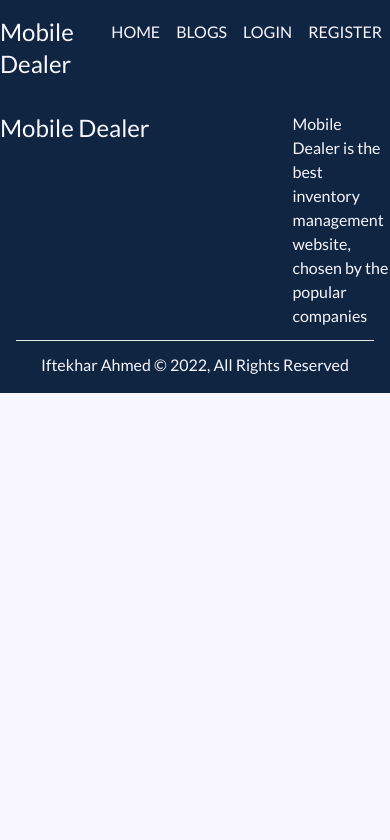
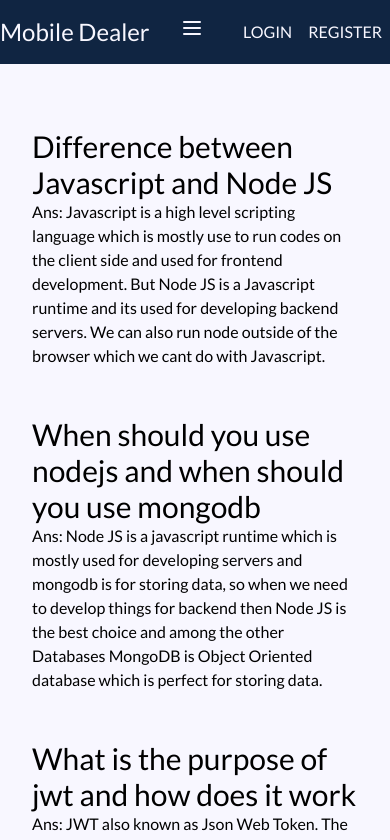
Before and after one commit to IftekharAhmedS/warehouse-management-client-side, a React (Create React App) app: page /blogs in a window 390 px wide. Shown: the top 840 px of the page. Built offline with nearby package versions, Linux system fonts and the light colour scheme; no server answers.

Commit message:
added 404 page

```diff
--- a/public/index.html
+++ b/public/index.html
@@ -24,7 +24,7 @@
       work correctly both with client-side routing and a non-root public URL.
       Learn how to configure a non-root public URL by running `npm run build`.
     -->
-    <title>React App</title>
+    <title>Mobile Dealer</title>
   </head>
   <body>
     <noscript>You need to enable JavaScript to run this app.</noscript>
--- a/src/App.js
+++ b/src/App.js
@@ -4,11 +4,13 @@ import Footer from './components/Footer/Footer';
 import Header from './components/Header/Header';
 import RequireAuth from './components/RequireAuth/RequireAuth';
 import AddItems from './pages/AddNewItem/AddItems';
+import Blogs from './pages/Blogs/Blogs';
 import Home from './pages/Home/Home';
 import ItemInfo from './pages/ItemInfo/ItemInfo';
 import Login from './pages/Login/Login';
 import ManageInventory from './pages/ManageInventory/ManageInventory';
 import MyItems from './pages/MyItems/MyItems';
+import NotFound from './pages/NotFound/NotFound';
 import Register from './pages/Register/Register';
 import ResetPassword from './pages/ResetPassword/ResetPassword';
 
@@ -25,6 +27,8 @@ function App() {
         <Route path='/item/:id' element={<RequireAuth><ItemInfo></ItemInfo></RequireAuth>}></Route>
         <Route path='/manage-inventory' element={<RequireAuth><ManageInventory></ManageInventory></RequireAuth>}></Route>
         <Route path='/reset-password' element={<ResetPassword></ResetPassword>}></Route>
+        <Route path='/blogs' element={<Blogs></Blogs>}></Route>
+        <Route path='*' element={<NotFound></NotFound>}></Route>
       </Routes>
       <Footer></Footer>
     </div>
--- a/src/components/Header/Header.js
+++ b/src/components/Header/Header.js
@@ -1,4 +1,4 @@
-import React from 'react';
+import React, { useState } from 'react';
 import { Link } from 'react-router-dom';
 import { useAuthState } from 'react-firebase-hooks/auth';
 import auth from '../../firebase.init';
@@ -12,6 +12,10 @@ const Header = () => {
         signOut(auth)
     }
 
+    const [active, setActive] = useState('false')
+    const navToggle = () => {
+        setActive(!active)
+    }
 
     return (
         <header className='bg-[#102542] text-[#F8F7FF] py-4'>
@@ -20,16 +24,23 @@ const Header = () => {
                     <Link to='/'>Mobile Dealer</Link>
                 </div>
                 <div className="nav-links-area text-base">
-                    <ul className='flex uppercase leading-8'>
+                    <div className="flex justify-center">
+                    <button onClick={navToggle} className='sm:hidden'>
+                        <svg xmlns="http://www.w3.org/2000/svg" className="h-6 w-6" fill="none" viewBox="0 0 24 24" stroke="currentColor" strokeWidth={2}>
+                        <path strokeLinecap="round" strokeLinejoin="round" d="M4 6h16M4 12h16M4 18h16" />
+                        </svg>
+                    </button>
+                    </div>
+                    <ul className={`flex uppercase leading-8 sm:flex flex-col sm:flex-row sm:mr-0 w-full ${active ? 'hidden': 'block'} `}>
                         {user ? <>
                         <li><Link to='/' className='mx-2'>Home</Link></li>
-                        <li><Link to='/' className='mx-2'>Blogs</Link></li>
+                        <li><Link to='/blogs' className='mx-2'>Blogs</Link></li>
                         <li><Link to='/manage-inventory' className='mx-2'>Manage items</Link></li>
                         <li><Link to='/add-items' className='mx-2'>Add items</Link></li>
                         <li><Link to='/my-items' className='mx-2'>My items</Link></li>
                         </> : <>
                         <li><Link to='/' className='mx-2'>Home</Link></li>
-                        <li><Link to='/' className='mx-2'>Blogs</Link></li>
+                        <li><Link to='/blogs' className='mx-2'>Blogs</Link></li>
                         </>}
                     </ul>
                 </div>
--- a/src/pages/AddNewItem/AddItems.js
+++ b/src/pages/AddNewItem/AddItems.js
@@ -31,7 +31,7 @@ const AddItems = () => {
           });
     };
     return (
-        <div className=' w-4/5 mx-auto mt-5'>
+        <div className=' w-4/5 mx-auto my-5'>
             <h1 className='text-3xl text-center'>Add a new item</h1>
             <div className="items-form flex justify-center">
             <form onSubmit={handleSubmit(onSubmit)} className='flex flex-col add-item-form form-area w-4/5 '>
--- /dev/null
+++ b/src/pages/Blogs/Blogs.js
@@ -0,0 +1,22 @@
+import React from 'react';
+
+const Blogs = () => {
+    return (
+        <div className='container mx-auto'>
+            <div className="q-one mt-16 mx-8">
+                <h1 className='text-3xl'>Difference between Javascript and Node JS</h1>
+                <p>Ans: Javascript is a high level scripting language which is mostly use to run codes on the client side and used for frontend development. But Node JS is a Javascript runtime and its used for developing backend servers. We can also run node outside of the browser which we cant do with Javascript.</p>
+            </div>
+            <div className="q-two my-12 mx-8">
+                <h1 className='text-3xl'>When should you use nodejs and when should you use mongodb</h1>
+                <p>Ans: Node JS is a javascript runtime which is mostly used for developing servers and mongodb is for storing data, so when we need to develop things for backend then Node JS is the best choice and among the other Databases MongoDB is Object Oriented database which is perfect for storing data.</p>
+            </div>
+            <div className="q-three mb-16 mx-8">
+                <h1 className='text-3xl'>What is the purpose of jwt and how does it work</h1>
+                <p>Ans: JWT also known as Json Web Token. The purpose of jwt is to share data securely between 2 parties and the information is verified because its digitally signed. jwt has a structure of 3 parts separated  by dots. these are header, payload and signature. the header contains the type and algorith, the payload contains the data and the signature uses the header, payload and a secret then sign it. </p>
+            </div>
+        </div>
+    );
+};
+
+export default Blogs;
--- a/src/pages/Login/Login.js
+++ b/src/pages/Login/Login.js
@@ -61,10 +61,10 @@ const Login = () => {
     }
     return (
         <div>
-            <div className=' w-4/5 mx-auto mt-5'>
+            <div className=' w-4/5 mx-auto my-5'>
             <h1 className='text-3xl text-center'>Login</h1>
             <div className="items-form flex justify-center">
-            <form onSubmit={handleSubmit(onSubmit)} className='flex flex-col form-area w-4/12 '>
+            <form onSubmit={handleSubmit(onSubmit)} className='flex flex-col form-area sm:w-4/12 w-4/5'>
                 <input placeholder='Email' type='email' required {...register("email")} />
                 <input placeholder='Password' type='password' required {...register("password")} />
                 <p className='text-[#F87060]'>{ errormsg }</p>
--- a/src/pages/ManageInventory/ManageInventory.js
+++ b/src/pages/ManageInventory/ManageInventory.js
@@ -14,7 +14,7 @@ const ManageInventory = () => {
             <div className="inventory-btns text-right w-10/12 mx-auto">
                 <button onClick={()=> navigate('/add-items')} className='bg-[#7FB069] text-[#F8F7FF] py-3 px-5 my-3 rounded'>Add New Item</button>
             </div>
-            <div className="item-cards grid grid-cols-3 gap-6 mx-auto w-10/12">
+            <div className="item-cards grid grid-cols-1 sm:grid-cols-3 gap-6 mx-auto w-10/12">
                 {items.map(item => <ItemCards key={item._id} data={item} delete={false}></ItemCards>)}
             </div>
         </div>
--- a/src/pages/MyItems/MyItems.js
+++ b/src/pages/MyItems/MyItems.js
@@ -62,7 +62,7 @@ const MyItems = () => {
             <div className="inventory-btns text-right w-10/12 mx-auto">
                 <button onClick={()=> navigate('/add-items')} className='bg-[#7FB069] text-[#F8F7FF] py-3 px-5 my-3 rounded'>Add New Item</button>
             </div>
-            <div className="item-cards grid grid-cols-3 gap-6 mx-auto w-10/12">
+            <div className="item-cards grid grid-cols-1 sm:grid-cols-3  gap-6 mx-auto w-10/12">
                 {items.map(item => <ItemCards key={item._id} data={item} delete={true} handleItemDelete={handleItemDelete}></ItemCards>)}
             </div>
         </div>
--- /dev/null
+++ b/src/pages/NotFound/NotFound.js
@@ -0,0 +1,11 @@
+import React from 'react';
+
+const NotFound = () => {
+    return (
+        <div>
+            <img src="https://colorlib.com/cdn-cgi/image/quality=80,format=auto,onerror=redirect,metadata=none/wp/wp-content/uploads/sites/2/404-error-template-3.png.webp" alt="" />
+        </div>
+    );
+};
+
+export default NotFound;
--- a/src/pages/Register/Register.js
+++ b/src/pages/Register/Register.js
@@ -58,10 +58,10 @@ const Register = () => {
     }
     return (
         <div>
-            <div className=' w-4/5 mx-auto mt-5'>
+            <div className=' w-4/5 mx-auto my-5'>
             <h1 className='text-3xl text-center'>Register</h1>
             <div className="items-form flex justify-center">
-            <form onSubmit={handleSubmit(onSubmit)} className='flex flex-col form-area w-4/12 '>
+            <form onSubmit={handleSubmit(onSubmit)} className='flex flex-col form-area sm:w-4/12 w-4/5'>
                 <input placeholder='Username' required {...register("username")} />
                 <input placeholder='Email address' type='email' required {...register("email")} />
                 <input placeholder='Password' required type='password' {...register("password")} />
```
Also changed, not shown: src/pages/Home/Home.js (+6 -6 lines).
